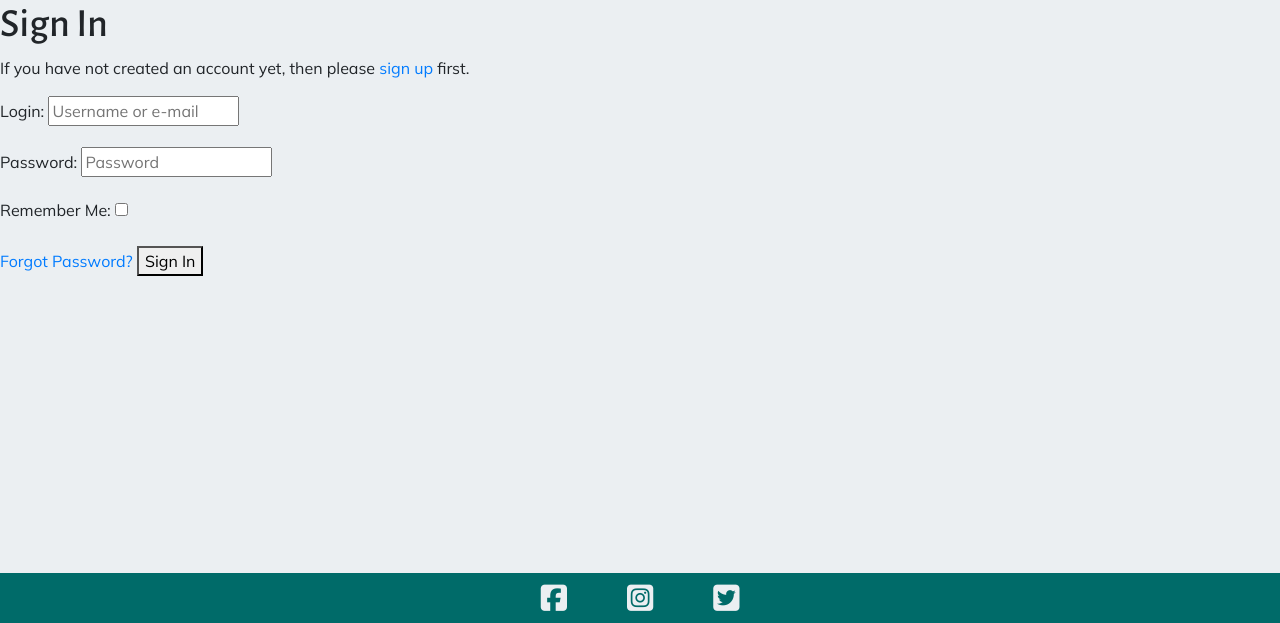
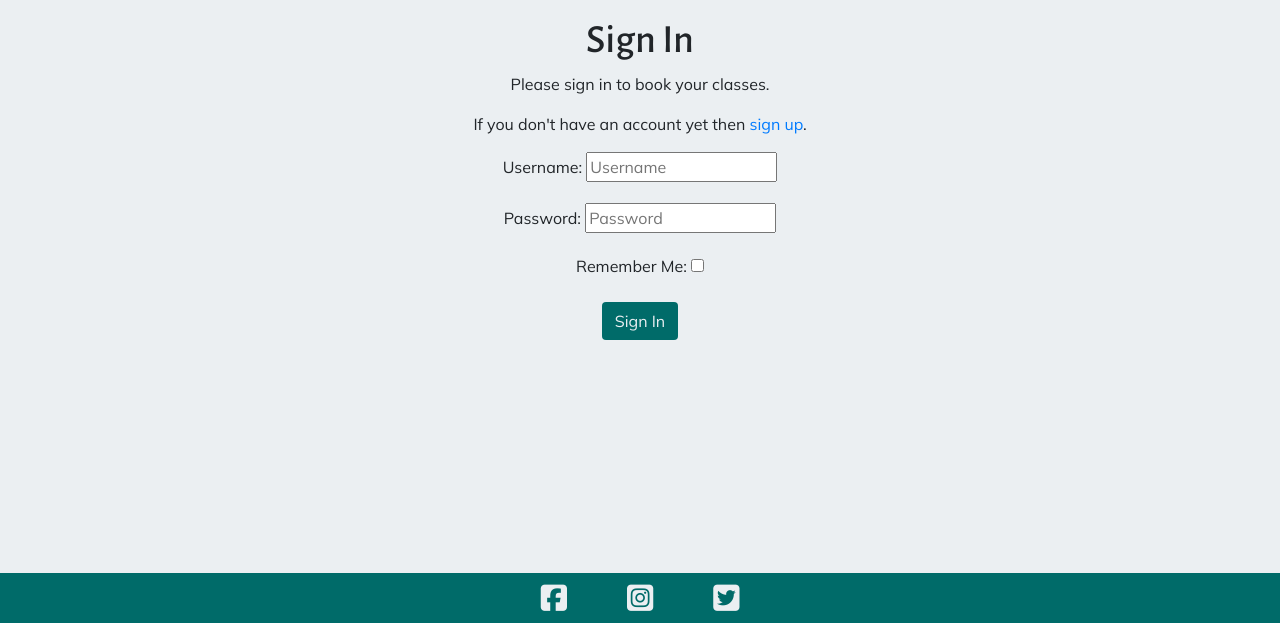
Before and after one commit to s-batish/tango-tennis, a Django app: page /accounts/login/ in a window 1280 px wide. Shown: the part 177-800 px from the top of the page. Run offline with Django 3.2, Linux system fonts and the light colour scheme; some libraries are stand-ins or nearby versions.

Commit message:
Edit login/logout/signup styling

```diff
--- a/static/css/base.css
+++ b/static/css/base.css
@@ -79,3 +79,15 @@ footer {
     color: var(--light-grey);
     margin: 10px 30px;
 }
+
+/* Buttons */
+.buttons {
+    background-color: var(--teal);
+    color: var(--light-grey);
+}
+
+.buttons:hover {
+    background-color: var(--light-grey);
+    color: var(--teal);
+    border: solid 1px var(--teal);
+}
--- a/templates/account/login.html
+++ b/templates/account/login.html
@@ -3,35 +3,20 @@
 {% load i18n %}
 {% load account socialaccount %}
 
-{% block head_title %}{% trans "Sign In" %}{% endblock %}
+{% block title %}{% trans "Sign In" %}{% endblock %}
 
 {% block content %}
+<div class="container text-center">
+  <div class="row">
+    <div class="col-md-8 mt-3 offset-md-2">
+
 
       <h1>{% trans "Sign In" %}</h1>
 
-{% get_providers as socialaccount_providers %}
 
-{% if socialaccount_providers %}
-<p>{% blocktrans with site.name as site_name %}Please sign in with one
-of your existing third party accounts. Or, <a href="{{ signup_url }}">sign up</a>
-for a {{ site_name }} account and sign in below:{% endblocktrans %}</p>
+      <p>{% blocktrans %}Please sign in to book your classes.</p>
+      <p>If you don't have an account yet then <a href="{{ signup_url }}">sign up</a>.{% endblocktrans %}</p>
 
-<div class="socialaccount_ballot">
-
-  <ul class="socialaccount_providers">
-    {% include "socialaccount/snippets/provider_list.html" with process="login" %}
-  </ul>
-
-  <div class="login-or">{% trans 'or' %}</div>
-
-</div>
-
-{% include "socialaccount/snippets/login_extra.html" %}
-
-{% else %}
-<p>{% blocktrans %}If you have not created an account yet, then please
-<a href="{{ signup_url }}">sign up</a> first.{% endblocktrans %}</p>
-{% endif %}
 
       <form class="login" method="POST" action="{% url 'account_login' %}">
         {% csrf_token %}
@@ -39,8 +24,10 @@ for a {{ site_name }} account and sign in below:{% endblocktrans %}</p>
         {% if redirect_field_value %}
         <input type="hidden" name="{{ redirect_field_name }}" value="{{ redirect_field_value }}" />
         {% endif %}
-  <a class="button secondaryAction" href="{% url 'account_reset_password' %}">{% trans "Forgot Password?" %}</a>
-  <button class="primaryAction" type="submit">{% trans "Sign In" %}</button>
+        <button class="btn buttons w-20 mb-2" type="submit">{% trans "Sign In" %}</button>
       </form>
+    </div>
+  </div>
+</div>
 
 {% endblock %}
--- a/templates/includes/header.html
+++ b/templates/includes/header.html
@@ -24,12 +24,18 @@
                 <li class="nav-item">
                     <a class="nav-link" href="#">Contact Us</a>
                 </li>
+                {% if request.user.is_authenticated %}
                 <li class="nav-item">
-                    <a class="nav-link" href="#">Register</a>
+                    <a class="nav-link" href="/accounts/logout/">Logout</a>
+                </li>
+                {% else %}
+                <li class="nav-item">
+                    <a class="nav-link" href="/accounts/signup/">Register</a>
                 </li>
                 <li class="nav-item">
-                    <a class="nav-link" href="#">Login</a>
+                    <a class="nav-link" href="/accounts/login/">Login</a>
                 </li>
+                {% endif %}
             </ul>
         </div>
     </nav>
```
Also changed, not shown: tangotennis/settings.py (+7 -7 lines), templates/account/logout.html (+8 -3 lines), templates/account/signup.html (+10 -2 lines). Lines whose indentation alone changed are shown as unchanged.
